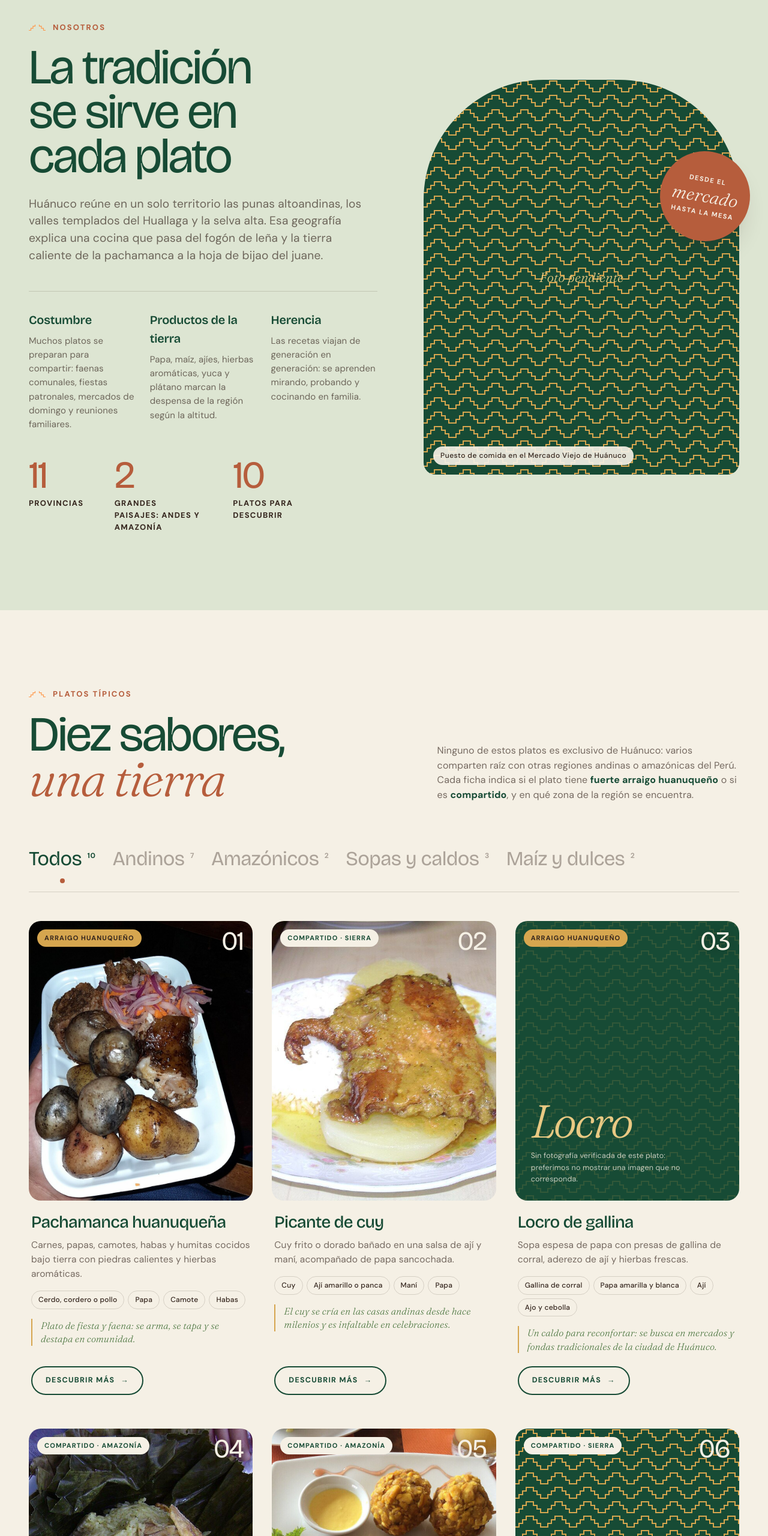
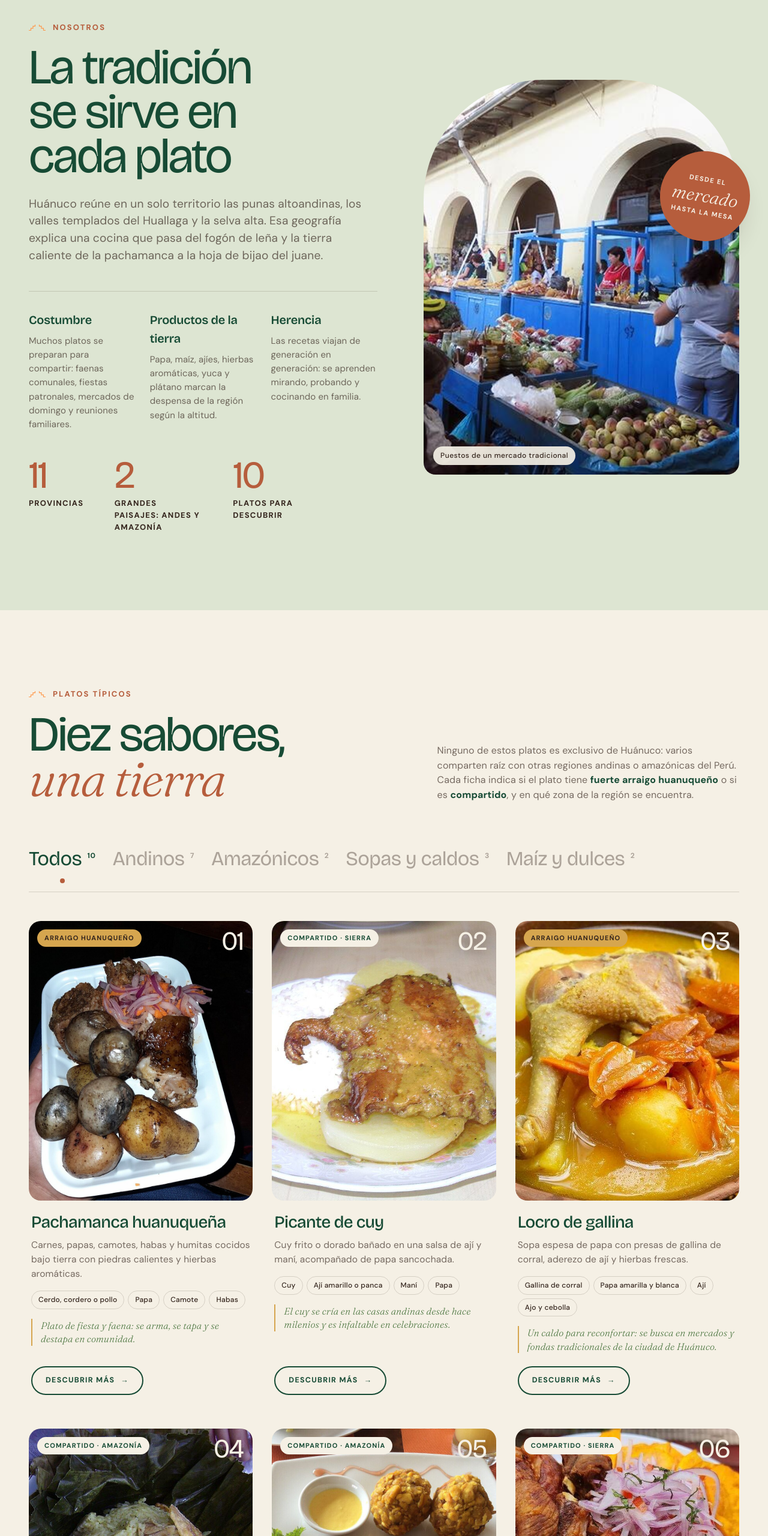
Before and after one commit to leonelchamorrocajahuaman1-glitch/restaurante, a plain HTML site: page index.html in a window 1280 px wide. Shown: the part 1080-3640 px from the top of the page at 60% size. Drawn offline with nearby package versions, Linux system fonts and the light colour scheme.

Commit message:
Añadir imágenes enviadas por el propietario (vía ChatGPT) para platos, ingredientes y galería
Las imágenes se marcan con autor y licencia no verificados.

Co-Authored-By: Claude Opus 5.5 <noreply@anthropic.com>
Claude-Session: https://claude.ai/code/session_01KdxqPdGaVsB8QqMLAXQSmi

```diff
--- a/index.html
+++ b/index.html
@@ -126,8 +126,8 @@
 
         <div class="about__media reveal">
           <figure class="photo photo--tall">
-            <img src="assets/img/mercado-viejo-puesto.jpg" alt="Puesto de comida en el Mercado Viejo de la ciudad de Huánuco" loading="lazy">
-            <figcaption>Puesto de comida en el Mercado Viejo de Huánuco</figcaption>
+            <img src="assets/img/mercado-tradicional.jpg" alt="Puestos de frutas y verduras en un mercado tradicional con arcos" loading="lazy">
+            <figcaption>Puestos de un mercado tradicional</figcaption>
           </figure>
           <div class="about__stamp" aria-hidden="true">
             <span>Desde el</span>
@@ -232,8 +232,8 @@
             <figcaption>Paisaje de la región Huánuco</figcaption>
           </figure>
           <figure class="photo reveal">
-            <img src="assets/img/tingo-maria.jpg" alt="Ciudad de Tingo María junto al río Huallaga" loading="lazy">
-            <figcaption>Tingo María, junto al río Huallaga</figcaption>
+            <img src="assets/img/tingo-maria.jpg" alt="Río entre montañas cubiertas de bosque, paisaje de selva alta" loading="lazy">
+            <figcaption>Paisaje de selva alta junto a un río</figcaption>
           </figure>
         </div>
       </div>
@@ -248,7 +248,7 @@
             <h2 class="display reveal">Fuego, mercado<br><span class="accent-serif">y cocina</span></h2>
           </div>
           <div class="carousel__controls reveal">
-            <span class="carousel__count" id="carouselCount">01 / 12</span>
+            <span class="carousel__count" id="carouselCount">01 / 07</span>
             <button class="round-btn" id="prevBtn" aria-label="Foto anterior">←</button>
             <button class="round-btn" id="nextBtn" aria-label="Foto siguiente">→</button>
           </div>
--- a/script.js
+++ b/script.js
@@ -16,16 +16,17 @@ const PHOTOS = {
   "picante-de-cuy": { file: "PicantedeCuy.JPG", author: "Dtarazona", license: "Dominio público", place: "Mercado Central de Huaraz (Áncash)" },
   "juane": { file: "Juane, plato emblema de la selva del Perú.jpg", author: "Neil Vega Murrieta", license: "CC BY-SA 2.0", place: "Selva del Perú" },
   "tacacho-cecina": { file: "Tacacho y cecina.jpg", author: "vivir_de_ilusiones", license: "CC BY 2.0", place: "Lima" },
-  "chicharron-mote": { file: "ChicharronMote.JPG", author: "Dtarazona", license: "Dominio público", place: "Mercado Central de Huaraz (Áncash)" },
+  "chicharron-mote": { file: "Imagen enviada por el propietario del proyecto", url: "https://chatgpt.com/s/i_6b0772eb63b88191b3171a86eb4e49a5", user: true, author: "Autor no identificado", license: "Licencia no verificada", place: "Lugar no indicado" },
   "caldo-verde": { file: "EL YACUCHUPE O YACUCHUPI O CHUPE VERDE, Sopa Inca", url: "https://flickr.com/photo.gne?id=30475227896", author: "Usuario de Flickr 134894678@N07", license: "Dominio público (PDM)", place: "Perú" },
-  "mazamorra-calabaza": { file: "Mazamorra de calabaza.JPG", author: "Dtarazona", license: "Dominio público", place: "Perú" },
+  "mazamorra-calabaza": { file: "Imagen enviada por el propietario del proyecto", url: "https://chatgpt.com/s/i_6b077316c42c8191a2a9d4c1772d2805", user: true, author: "Autor no identificado", license: "Licencia no verificada", place: "Lugar no indicado" },
+  "locro-de-gallina": { file: "Imagen enviada por el propietario del proyecto", url: "https://chatgpt.com/s/i_6b07730c6624819183005f77ba6d897e", user: true, author: "Autor no identificado", license: "Licencia no verificada", place: "Lugar no indicado" },
   "humitas": { file: "humita", url: "https://flickr.com/photo.gne?id=25832455744", author: "leobenavente", license: "CC BY-NC-ND 2.0", place: "Lugar no indicado" },
-  "cushuro": { file: "Cushuro en Huaraz.jpg", author: "Cbrescia", license: "CC BY-SA 4.0", place: "Mercado de Huaraz (Áncash)" },
+  "cushuro": { file: "Imagen enviada por el propietario del proyecto", url: "https://chatgpt.com/s/i_6b07730016048191898b15363267662e", user: true, author: "Autor no identificado", license: "Licencia no verificada", place: "Lugar no indicado" },
   "mercado-viejo-puesto": { file: "Puesto de comida en el mercado Viejo de Huánuco.jpg", author: "Carlo Brescia", license: "CC BY-SA 4.0", place: "Mercado Viejo, ciudad de Huánuco" },
-  "papas-nativas": { file: "Papas Nativas.jpg", author: "Davidsuna", license: "CC BY-SA 4.0", place: "Sierra peruana" },
+  "papas-nativas": { file: "Imagen enviada por el propietario del proyecto", url: "https://chatgpt.com/s/i_6b0773689e0881918420db5d12c721a7", user: true, author: "Autor no identificado", license: "Licencia no verificada", place: "Lugar no indicado" },
   "maiz": { file: "Mote [cereals]", url: "https://flickr.com/photo.gne?id=13984294622", author: "Rocco Lucia", license: "CC BY 2.0", place: "Maíz tostado (cancha) · lugar no indicado" },
-  "aji-amarillo": { file: "Aji amarillo expo.jpg", author: "MiguelAlanCS", license: "CC BY-SA 4.0", place: "Perú" },
-  "huacatay": { file: "Tagetes minuta flower.jpg", author: "Arthur Chapman", license: "CC BY 2.0", place: "Queensland, Australia (misma especie)" },
+  "aji-amarillo": { file: "Imagen enviada por el propietario del proyecto", url: "https://chatgpt.com/s/i_6b0773689e0881918420db5d12c721a7", user: true, author: "Autor no identificado", license: "Licencia no verificada", place: "Lugar no indicado" },
+  "huacatay": { file: "Imagen enviada por el propietario del proyecto", url: "https://chatgpt.com/s/i_6b0773689e0881918420db5d12c721a7", user: true, author: "Autor no identificado", license: "Licencia no verificada", place: "Lugar no indicado" },
   "cuy-chavin": { file: "Picante de cuy en Chavín.jpg", author: "Cbrescia", license: "CC BY-SA 4.0", place: "Chavín de Huántar (Áncash)" },
   "yuca": { file: "Mandioca", url: "https://flickr.com/photo.gne?id=28223600369", author: "Codevasf", license: "CC BY 2.0", place: "Brasil (misma raíz que la yuca peruana)" },
   "platano": { file: "Mercado Minorista de Pucallpa plátano.jpg", author: "Aulaverde", license: "CC BY-SA 4.0", place: "Mercado de Pucallpa (Ucayali)" },
@@ -33,7 +34,7 @@ const PHOTOS = {
   "mercado-san-pedro": { file: "Mercado San Pedro", url: "https://flickr.com/photo.gne?id=16731536204", author: "Mariano Mantel", license: "CC BY-NC 2.0", place: "Mercado de San Pedro, Cusco" },
   "ollas-huancayo": { file: "Huancayo - Caldo de Cordero", url: "https://flickr.com/photo.gne?id=4175499833", author: "luhram", license: "CC BY-NC-SA 2.0", place: "Huancayo (Junín)" },
   "paisajes-huanuco": { file: "Huanuco, Peru", url: "https://flickr.com/photo.gne?id=3501375637", author: "One Laptop per Child", license: "CC BY 2.0", place: "Región Huánuco" },
-  "tingo-maria": { file: "Tingo María, ciudad en el río Huallaga.jpg", author: "Tessio-777", license: "CC BY-SA 4.0", place: "Tingo María, Leoncio Prado (Huánuco)" },
+  "tingo-maria": { file: "Imagen enviada por el propietario del proyecto", url: "https://chatgpt.com/s/i_6b077355b24481919c4af577e6d63049", user: true, author: "Autor no identificado", license: "Licencia no verificada", place: "Selva alta, lugar no verificado" },
   "pachamanca-tierra": { file: "Pachamanca in Peru.jpg", author: "Unukorno", license: "CC BY 3.0", place: "Perú" },
   "pachamanca-casera": { file: "Pachamanca underground barbecue lunch", url: "https://flickr.com/photo.gne?id=45060427701", author: "Bex Walton", license: "CC BY 2.0", place: "Orilla de un lago altoandino" },
   "pachahorno": { file: "Pachamanca", url: "https://flickr.com/photo.gne?id=45060395041", author: "Bex Walton", license: "CC BY 2.0", place: "Orilla de un lago altoandino" },
@@ -44,14 +45,15 @@ const PHOTOS = {
   "cocinera-chicha": { file: "Cocinera de Chicha.jpg", author: "Elianturlione3", license: "CC BY-SA 4.0", place: "Perú" },
   "papas-expo": { file: "Exposición de papas nativas peruanas en la UNMSM.jpg", author: "Eclipxstical", license: "CC BY-SA 4.0", place: "UNMSM, Lima" },
   "tacacho-iquitos": { file: "Tacacho con cecina.jpg", author: "Mayimbú", license: "CC BY-SA 4.0", place: "Iquitos (Loreto)" },
-  "humita-dulce": { file: "Humita dulce preparado en Huancayo.jpg", author: "Johann Wilde Huaman Ricaldi", license: "CC BY-SA 4.0", place: "Huancayo (Junín)" },
+  "preparando-humitas": { file: "Imagen enviada por el propietario del proyecto", url: "https://chatgpt.com/s/i_6b07737ab79c819182039da84209b352", user: true, author: "Autor no identificado", license: "Licencia no verificada", place: "Lugar no indicado" },
+  "mercado-tradicional": { file: "Imagen enviada por el propietario del proyecto", url: "https://chatgpt.com/s/i_6b0773242e008191a35164d3e9e2c6cf", user: true, author: "Autor no identificado", license: "Licencia no verificada", place: "Lugar no verificado" },
   "aji-amarillo-fruto": { file: "Ají amarillo.jpg", author: "Soderomekvatorn", license: "CC BY-SA 4.0", place: "Lugar no indicado" },
   "negritos": { file: "Negrito de Huánuco (Danzante)", url: "https://flickr.com/photo.gne?id=30583304204", author: "Thomas Flores", license: "CC BY-SA 2.0", place: "Huánuco" }
 };
 
 const commonsUrl = (file) => "https://commons.wikimedia.org/wiki/File:" + encodeURIComponent(file.replace(/ /g, "_"));
 const sourceUrl = (p) => p.url || commonsUrl(p.file);
-const sourceName = (p) => p.url ? "Flickr" : "Wikimedia Commons";
+const sourceName = (p) => p.user ? "imagen enviada vía ChatGPT" : p.url ? "Flickr" : "Wikimedia Commons";
 
 /* Platos típicos.
    origin: "arraigo"  → plato con fuerte presencia y tradición en Huánuco (no exclusivo)
@@ -101,7 +103,7 @@ const DISHES = [
   {
     id: "locro-de-gallina",
     name: "Locro de gallina",
-    photo: null,
+    photo: "locro-de-gallina",
     cats: ["andes", "sopas"],
     zone: "Valles interandinos",
     origin: "arraigo",
@@ -116,7 +118,7 @@ const DISHES = [
       "Se termina con hierbas frescas picadas y se sirve con la presa de gallina."
     ],
     history: "La palabra ‘locro’ proviene del quechua (ruqru) y nombra a guisos espesos presentes en varios países andinos.",
-    originText: "Se le reconoce como uno de los platos tradicionales de la ciudad de Huánuco, pero el nombre ‘locro’ se usa en muchas regiones de los Andes para recetas distintas. No contamos con una fotografía verificada de este plato, por eso no mostramos una imagen."
+    originText: "Se le reconoce como uno de los platos tradicionales de la ciudad de Huánuco, pero el nombre ‘locro’ se usa en muchas regiones de los Andes para recetas distintas. La imagen fue enviada por el propietario del proyecto; su autor y lugar no están verificados."
   },
   {
     id: "juane",
@@ -202,6 +204,7 @@ const DISHES = [
     id: "mazamorra-de-calabaza",
     name: "Mazamorra de calabaza",
     photo: "mazamorra-calabaza",
+    photoNote: "Foto referencial: muestra los ingredientes (calabaza, chancaca, clavo de olor y canela), no el postre servido.",
     cats: ["maiz"],
     zone: "Andes · valles",
     origin: "compartido",
@@ -242,7 +245,6 @@ const DISHES = [
     id: "sopa-de-cushuro",
     name: "Sopa de cushuro",
     photo: "cushuro",
-    photoNote: "La foto muestra el cushuro fresco (ingrediente), no la sopa servida.",
     cats: ["andes", "sopas"],
     zone: "Alturas andinas",
     origin: "compartido",
@@ -274,15 +276,10 @@ const INGREDIENTS = [
 
 const GALLERY = [
   { photo: "pachamanca-casera", cat: "Preparación", title: "Preparando la pachamanca junto al lago" },
-  { photo: "mercado-viejo-interior", cat: "Mercados tradicionales", title: "Interior del Mercado Viejo" },
   { photo: "pachahorno", cat: "Cocinas tradicionales", title: "Armando el horno de piedras" },
-  { photo: "papas-expo", cat: "Ferias y exposiciones", title: "Exposición de papas nativas peruanas" },
-  { photo: "preparando-tacacho", cat: "Preparación", title: "Machacando el plátano para el tacacho" },
   { photo: "ollas-huancayo", cat: "Cocinas tradicionales", title: "Ollas de caldo de cordero y de gallina a la leña" },
-  { photo: "mercado-viejo", cat: "Mercados tradicionales", title: "Mercado Viejo de Huánuco" },
   { photo: "tacacho-iquitos", cat: "Platos típicos", title: "Tacacho con cecina" },
-  { photo: "aji-amarillo-fruto", cat: "Ingredientes regionales", title: "Ají amarillo" },
-  { photo: "humita-dulce", cat: "Platos típicos", title: "Humita dulce" },
+  { photo: "preparando-humitas", cat: "Preparación", title: "Envolviendo humitas en panca" },
   { photo: "mercado-san-pedro", cat: "Mercados tradicionales", title: "Mercado de San Pedro" },
   { photo: "negritos", cat: "Fiestas tradicionales", title: "Máscara de la danza de los Negritos de Huánuco" }
 ];
```
Also changed, not shown: assets/img/aji-amarillo.jpg (added), assets/img/chicharron-mote.jpg (added), assets/img/cushuro.jpg (added), assets/img/huacatay.jpg (added), assets/img/locro-de-gallina.jpg (added), assets/img/mazamorra-calabaza.jpg (added), assets/img/mercado-tradicional.jpg (added), assets/img/papas-nativas.jpg (added), assets/img/preparando-humitas.jpg (added), assets/img/tingo-maria.jpg (added).
